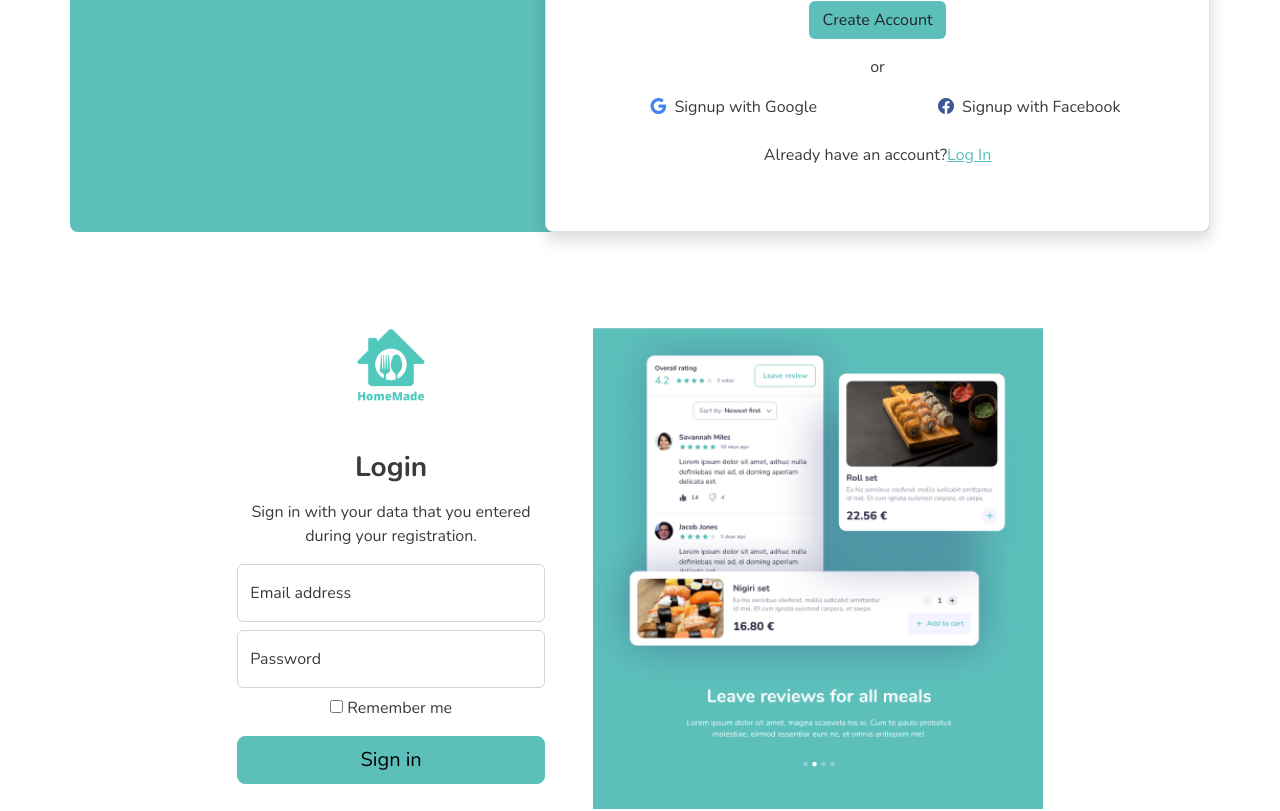
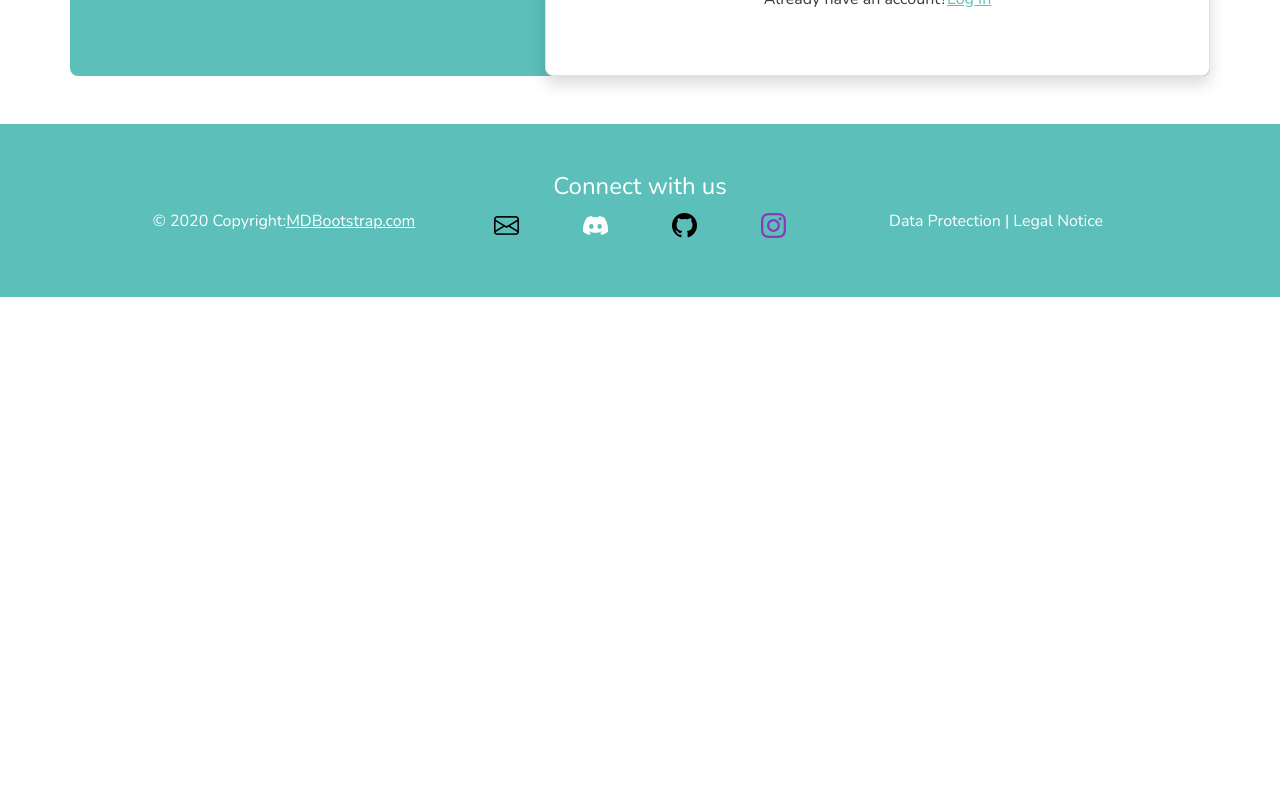
Before and after one commit to Sujanabhandari/homefood_frontend, a React (Create React App) app: page / in a window 1280 px wide. Shown: the part 720-1531 px from the top of the page. After the commit the page ends 1017 px from the top, so only its background shows below. Built offline with nearby package versions, Linux system fonts and the light colour scheme.

Commit message:
Add header and footer design

```diff
--- a/src/App.js
+++ b/src/App.js
@@ -2,14 +2,15 @@ import './App.css';
 import Register from './Componets/Register';
 import Navbar from './Componets/Navbar';
 import Login from './Componets/login';
-
+import Footer from './Componets/Footer';
 function App() {
   return (
     <div className="App">
       <Navbar />
-      <h1 className='text-primary' style={{ marginTop: '100px'}}>Hello Home Made App</h1>
+      {/* <h1 className='text-primary' style={{ marginTop: '100px'}}>Hello Home Made App</h1> */}
       <Register />
-      <Login />
+      {/* <Login /> */}
+      <Footer />
     </div>
   );
 }
--- /dev/null
+++ b/src/Componets/Footer.js
@@ -0,0 +1,46 @@
+import React, { Component } from 'react'
+
+export default class Footer extends Component {
+    render() {
+        return (
+            <div>
+                <footer className="bg-primary text-center text-white pb-0">
+
+                    <div className="container p-5">
+                        <h4 className='mb-2'>Connect with us</h4>
+                        <div className="row text-center">
+                            <div className="col">
+                                <div className="text-center" >
+                                    © 2020 Copyright:
+                                    <a className="text-white" href="https://mdbootstrap.com/">MDBootstrap.com</a>
+                                </div>
+                            </div>
+
+                            <div className="col text-center">
+                                <div className='row'>
+                                    <div className='col'>
+                                        <i className="bi bi-envelope" style={{ fontSize: "25px", color: "black" }} ></i>
+                                    </div>
+                                    <div className='col'>
+                                        <i className="bi bi-discord" style={{ fontSize: "25px", color: "wchite" }}></i>
+                                    </div>
+                                    <div className='col'>
+                                        <i className="bi bi-github" style={{ fontSize: "25px", color: "black" }}></i>
+                                    </div>
+                                    <div className='col'>
+                                        <i className="bi bi-instagram" style={{ fontSize: "25px", color: "#8a3ab9" }}></i>
+                                    </div>
+                                </div>
+
+
+                            </div>
+                            <div className="col">
+                                <p>Data Protection | Legal Notice</p>
+                            </div>
+                        </div>
+                    </div>
+                </footer >
+            </div >
+        )
+    }
+}
```
